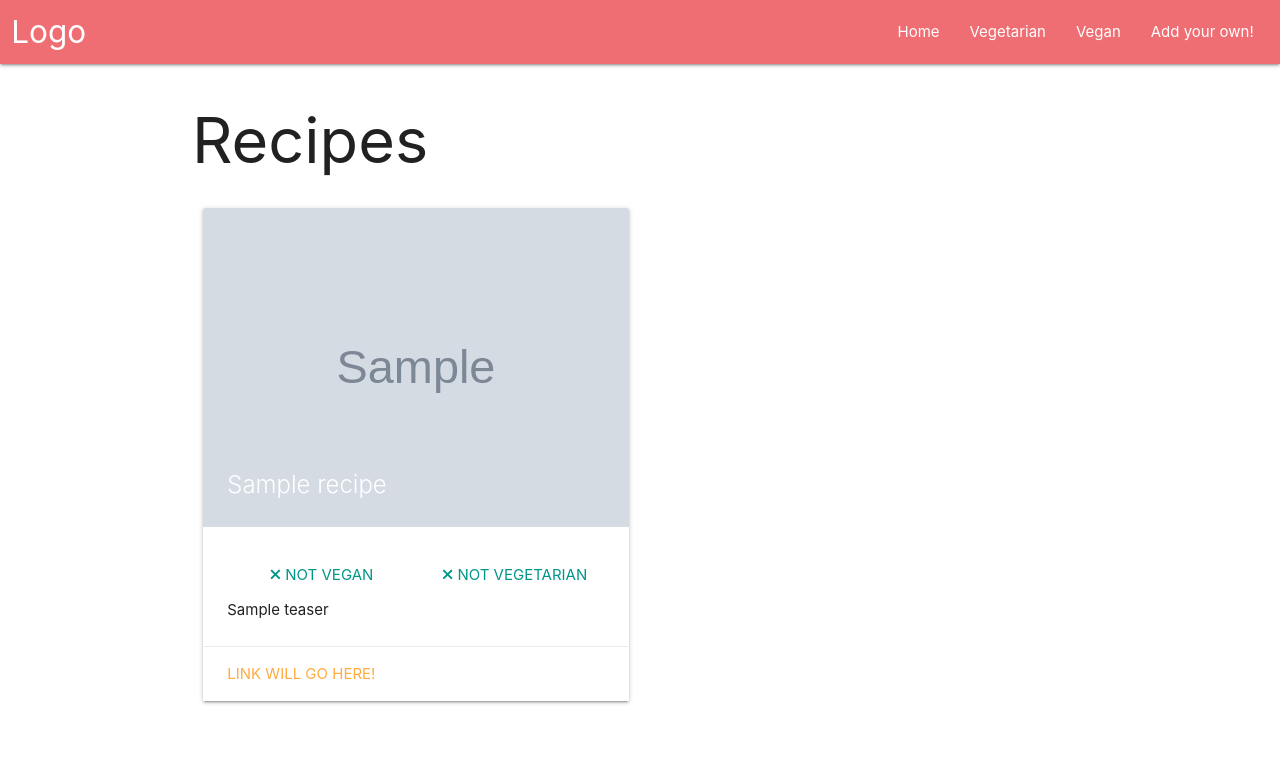
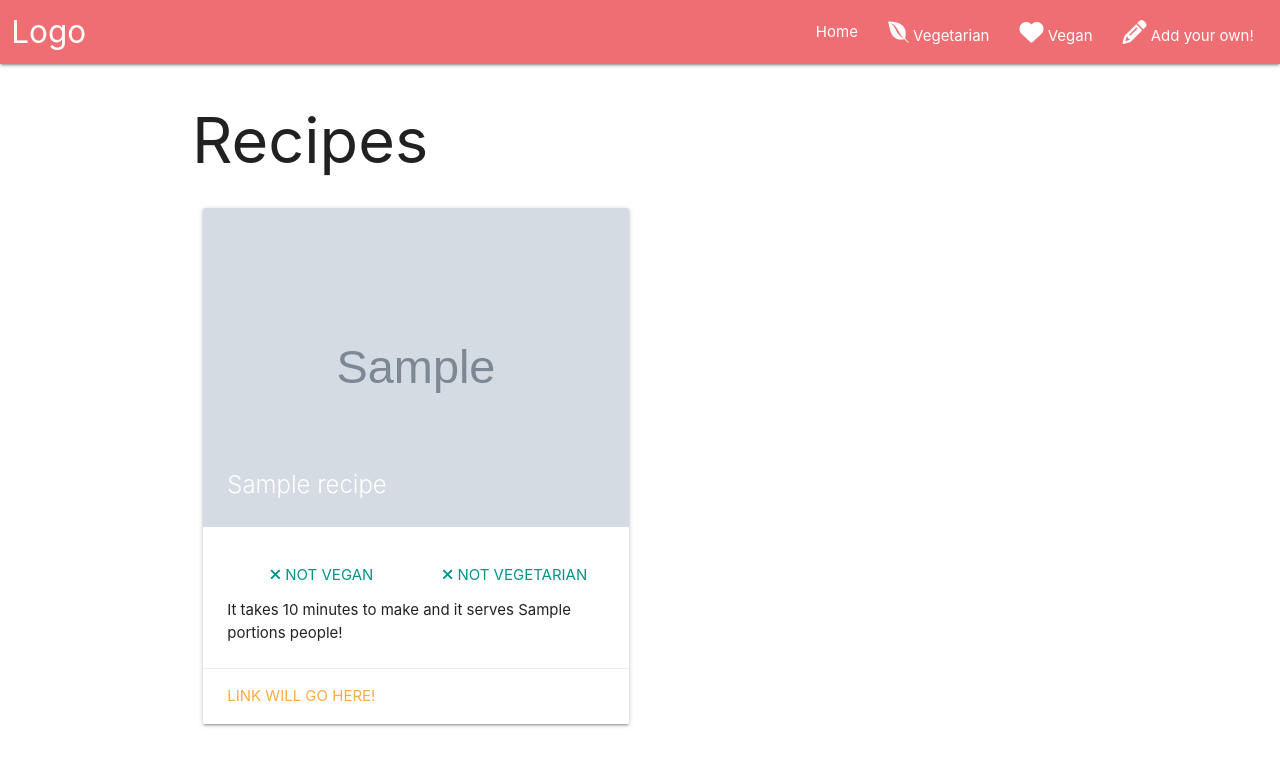
Before and after one commit to a-telier/the-pink-turnip, a Flask app: page / in a window 1280 px wide. Shown: the top 766 px of the page. Run offline with Flask 2, Linux system fonts and the light colour scheme; grey boxes marked "Sample" are stand-in pictures; a database or web service that is not in the repository returns one stand-in record (values such as "Sample title"); some libraries are stand-ins or nearby versions.

Commit message:
new empty templates added to the repository, also folders for js and img

```diff
--- a/static/css/style.css
+++ b/static/css/style.css
@@ -21,3 +21,7 @@
 .card-title{
     z-index: 3 !important;
 }
+
+.tabs p {
+
+}
--- /dev/null
+++ b/templates/addRecipe.html
@@ -0,0 +1,5 @@
+{% extends 'base.html' %}
+
+{% block head %}
+{{ super() }}
+{% endblock %}
--- a/templates/base.html
+++ b/templates/base.html
@@ -26,9 +26,9 @@
             <a href="#" data-target="mobile-demo" class="sidenav-trigger"><i class="material-icons">menu</i></a>
             <ul class="right hide-on-med-and-down">
                 <li><a href="#!">Home</a></li>
-                <li><a href="#!">Vegetarian</a></li>
-                <li><a href="#!">Vegan</a></li>
-                <li><a href="#!">Add your own!</a></li>
+                <li><a href="#!"><i class="fa fa-envira" aria-hidden="true"></i> Vegetarian</a></li>
+                <li><a href="#!"><i class="fa fa-heart" aria-hidden="true"></i> Vegan</a></li>
+                <li><a href="#!"><i class="fa fa-pencil" aria-hidden="true"></i> Add your own!</a></li>
             </ul>
         </div>
     </nav>
--- a/templates/home.html
+++ b/templates/home.html
@@ -6,13 +6,16 @@
 
 {% block body %}
     <section>
+    <!--landing page view needs to be added here-->
+    </section>
+    <section>
         <div class="container">
             <h1>Recipes</h1>
                 <div class="row">
                     {% for recipe in recipes %}
                     <div class="col s12 m6 l6">
                         <div class="card">
-                            <span class="teaser-overlay"></span>
+                            <span class="teaser-overlay responsive-img"></span>
                             <div class="card-image">
                                 <img class="teaser-image" src="{{ recipe.imageURL }}">
                                 <span class="card-title">{{recipe.name}}</span>
@@ -34,7 +37,7 @@
                                         {% endif%}
                                     </li>
                                 </ul>
-                                <p>{{recipe.teaser}}</p>
+                                <p class="text-centered">It takes {{recipe.duration}} minutes to make and it serves {{recipe.portions}} people!</p>
                             </div>
                             <div class="card-action">
                                 <a href="#">Link will go here!</a>
--- /dev/null
+++ b/templates/viewRecipes.html
@@ -0,0 +1,5 @@
+{% extends 'base.html' %}
+
+{% block head %}
+{{ super() }}
+{% endblock %}
```
Also changed, not shown: static/js/index.js (added).
